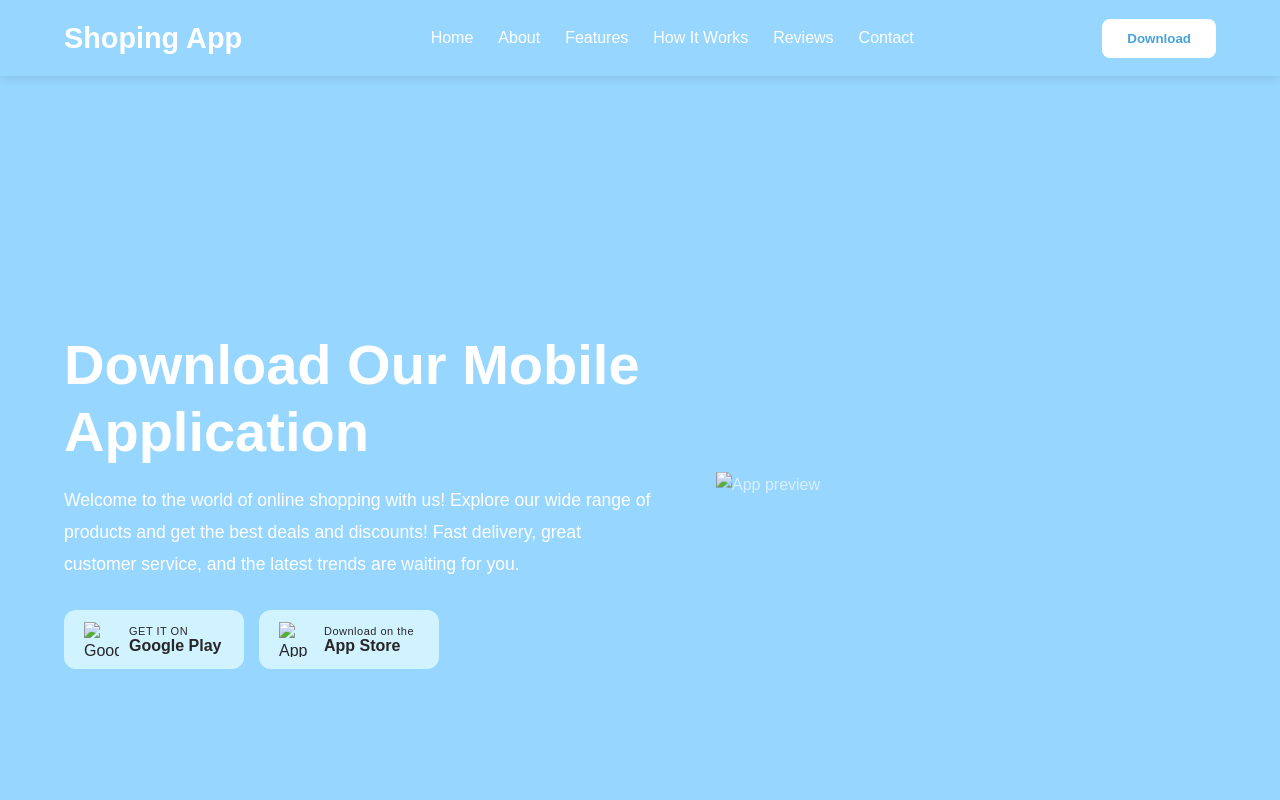
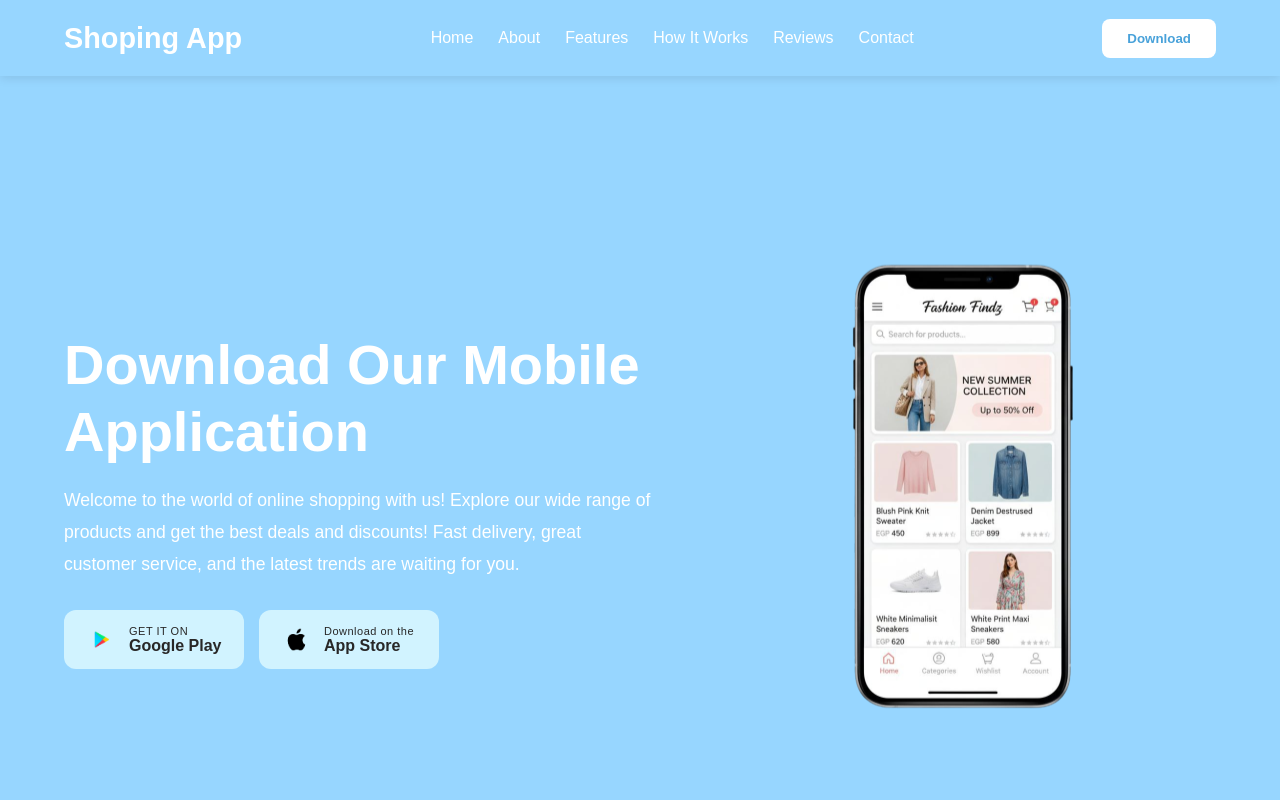
Before and after one commit to khalid19-leo/Shopping-app-website, a plain HTML site: page main.html in a window 1280 px wide. Shown: the top 800 px of the page. Drawn offline with Linux system fonts and the light colour scheme; the site is published under a folder, as on GitHub Pages, so addresses that start at the root find nothing.

Commit message:
Remove leading slashes from image sources

```diff
--- a/main.html
+++ b/main.html
@@ -63,14 +63,14 @@
         <!-- 🔘 أزرار التحميل -->
         <div class="hero-buttons">
           <a href="#" class="store-btn">
-            <img src="/Google-Play.png" alt="Google Play" />
+            <img src="Google-Play.png" alt="Google Play" />
             <div class="text">
               <span>GET IT ON</span>
               <strong>Google Play</strong>
             </div>
           </a>
           <a href="#" class="store-btn">
-            <img src="/App-Store.png" alt="App Store" />
+            <img src="App-Store.png" alt="App Store" />
             <div class="text">
               <span>Download on the</span>
               <strong>App Store</strong>
@@ -81,7 +81,7 @@
 
       <!-- 📱 صورة التطبيق -->
       <div class="hero-image">
-        <img src="/App-preview.png" alt="App preview" />
+        <img src="App-preview.png" alt="App preview" />
       </div>
     </div>
   </section>
@@ -341,7 +341,7 @@
         <!-- 👤 الرأي 1 -->
         <div class="testimonial-card">
           <div class="user-info">
-            <img src="/images (1).jpeg" alt="Mohammed Ali" class="user-avatar">
+            <img src="images (1).jpeg" alt="Mohammed Ali" class="user-avatar">
             <div class="user-details">
               <h4>Mohammed Ali</h4>
               <div class="stars">★★★★★</div>
```
